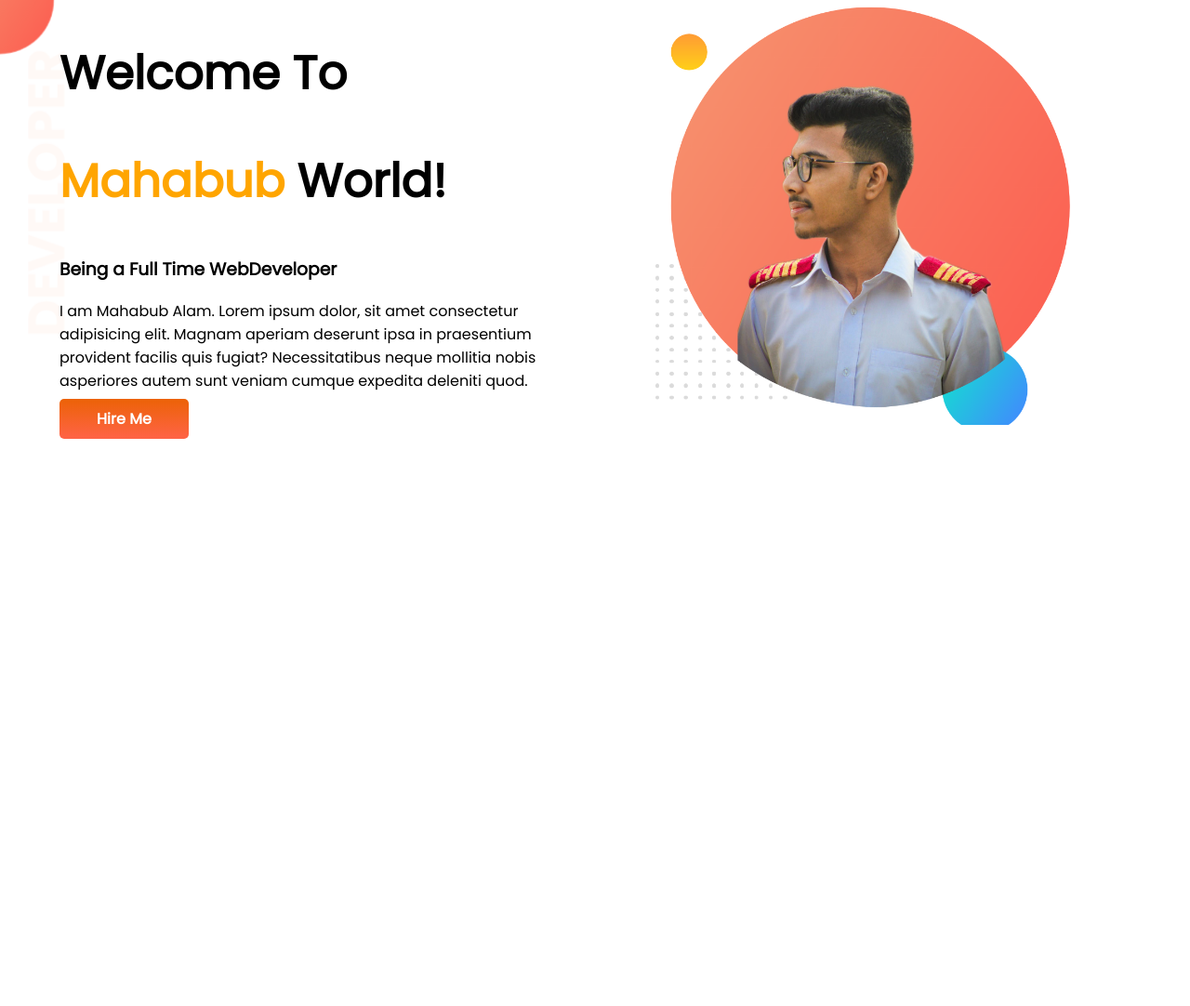
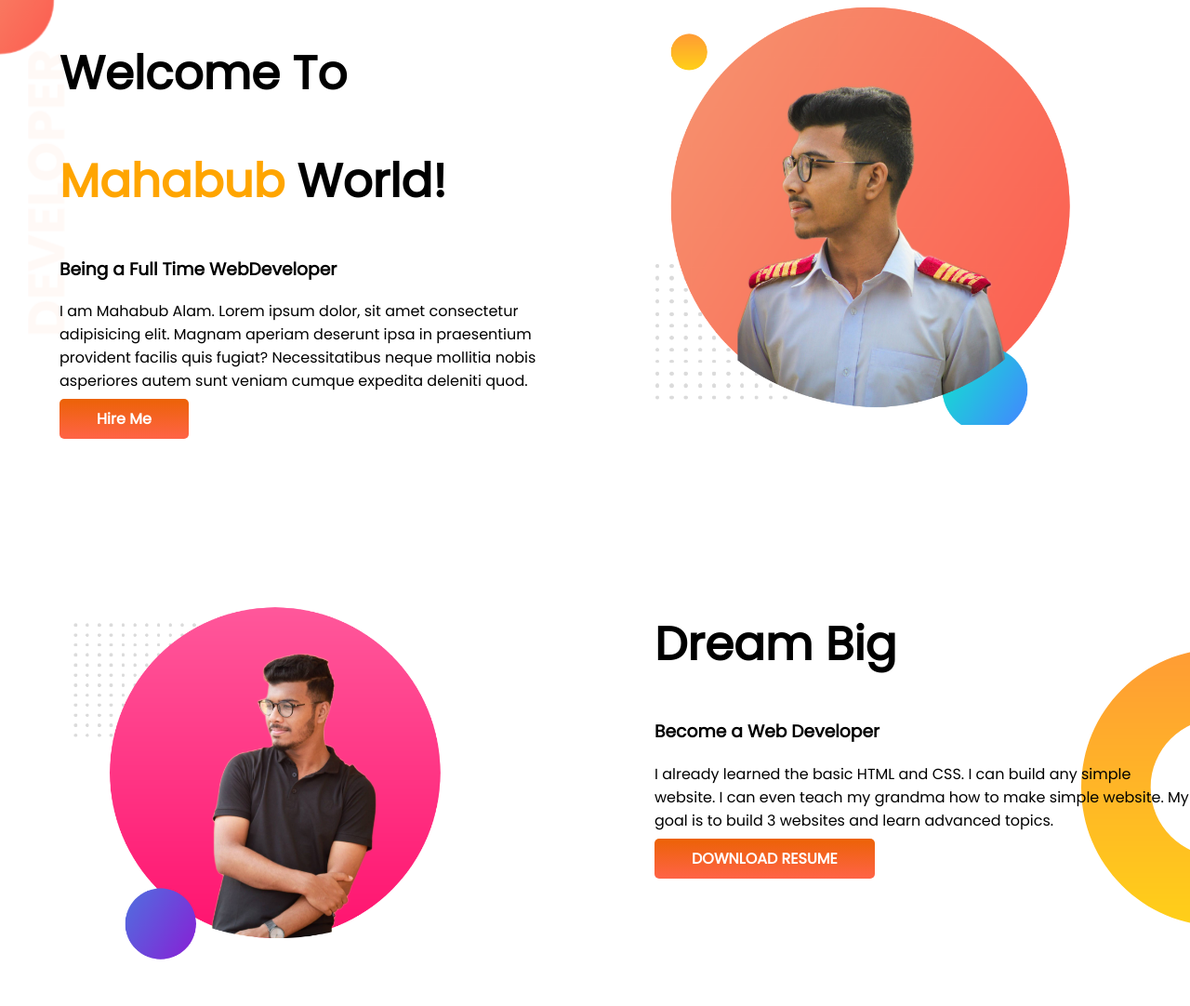
Before and after one commit to Mahabub09/developer-portfolio, a plain HTML site: page index.html in a window 1280 px wide. Shown: the whole page at 93% size. Before the commit the page ends 800 px from the top, so only its background shows below. Drawn offline with Linux system fonts and the light colour scheme.

Commit message:
dream-big

```diff
--- a/index.html
+++ b/index.html
@@ -13,7 +13,7 @@
 </head>
 
 <body>
-    <section>
+    <section class="top-banner">
         <div class="half-width">
             <h1>Welcome To</h1>
             <h1><span class="orange-color">Mahabub</span> World!</h1>
@@ -27,6 +27,17 @@
             <img src="images/mahabub-2nd-bg.png" alt="">
         </div>
     </section>
+    <section class="dream-big">
+        <div class="half-width"><img src="images/mahabub-bg.png" alt=""></div>
+        <div class="half-width">
+            <h1>Dream Big</h1>
+            <h3>Become a Web Developer</h3>
+            <p>I already learned the basic HTML and CSS. I can build any simple website. I can even teach my grandma how
+                to make simple website. My goal is to build 3 websites and learn advanced topics.</p>
+            <a class="link-button" target="blank" href="https://www.linkedin.com/in/mahabub-alam-23a961173/">DOWNLOAD
+                RESUME</a>
+        </div>
+    </section>
 </body>
 
 </html>
--- a/style.css
+++ b/style.css
@@ -11,7 +11,7 @@ h1{
 }
 section{
     display: flex;
-    background-image: url(images/top-banner.png);
+    margin-bottom: 150px;
     background-repeat: no-repeat;
 }
 .half-width{
@@ -30,3 +30,11 @@ border-radius: 5px;
 font-weight: 700;
 color: white;
 }
+.top-banner{
+    background-image: url(images/top-banner.png);
+}
+.dream-big {
+    background-image: url(images/dream-bg.png);
+    background-repeat: no-repeat;
+    background-position: right;
+}
```
